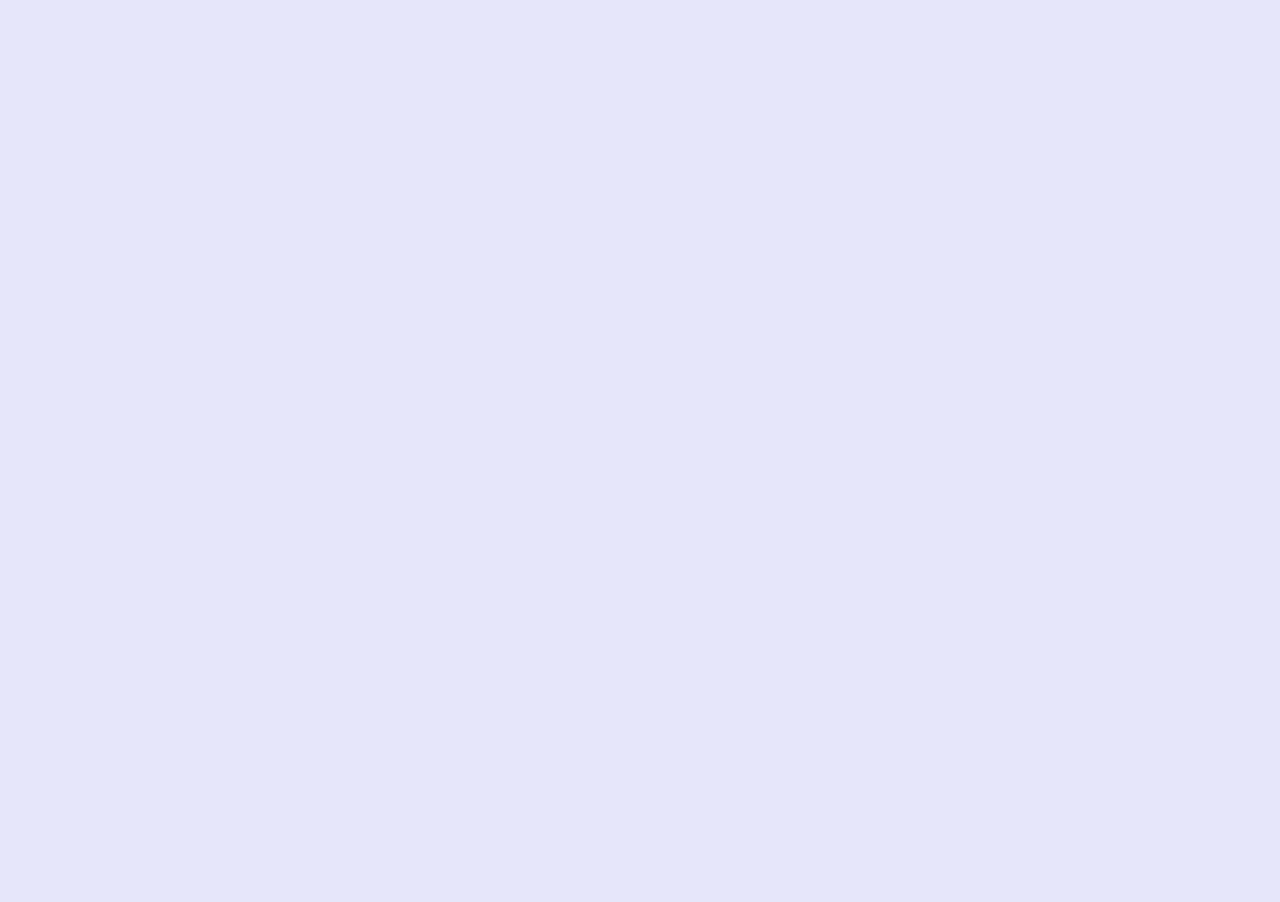
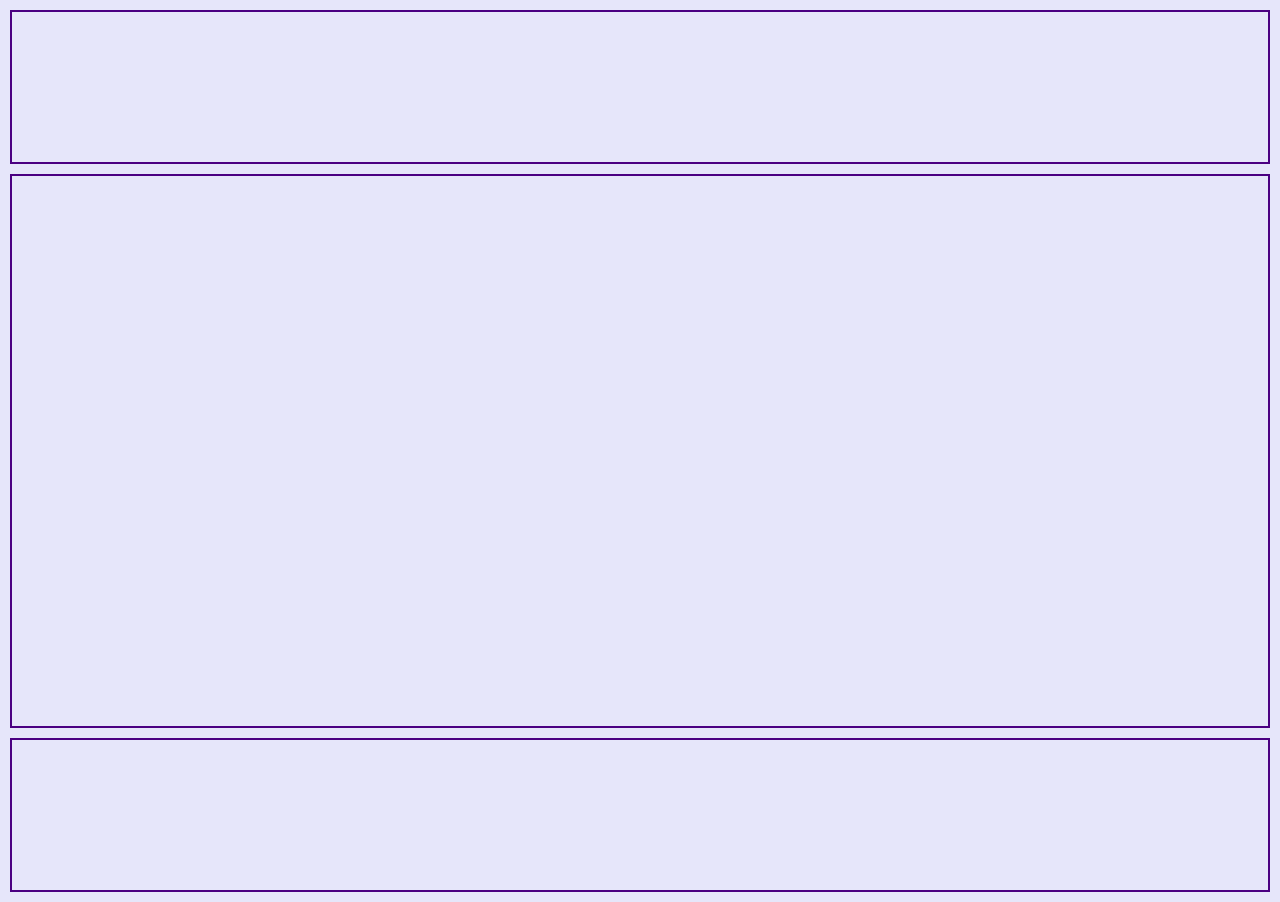
Before and after one commit to gsem73/travel, a website: page source/index.html in a window 1280 px wide. Before the commit the page ends 800 px from the top, so only its background shows below. Drawn offline with Linux system fonts and the light colour scheme.

Commit message:
В сборку добавлен postcss-import

```diff
--- a/gulpfile.js
+++ b/gulpfile.js
@@ -6,6 +6,7 @@ import replace from 'gulp-replace';
 import postcss from 'gulp-postcss';
 import csso from 'postcss-csso';
 import autoprefixer from 'autoprefixer';
+import imp from 'postcss-import';
 
 const html = function() {
   return gulp.src('source/*.html')
@@ -21,6 +22,7 @@ const html = function() {
 const css = function() {
   return gulp.src('source/css/style.css')
     .pipe(postcss([
+        imp,
         autoprefixer,
         csso,
     ]))
--- a/package.json
+++ b/package.json
@@ -34,6 +34,7 @@
     "gulp-postcss": "^9.0.1",
     "gulp-rename": "^2.0.0",
     "gulp-replace": "^1.1.3",
-    "postcss-csso": "^5.0.1"
+    "postcss-csso": "^5.0.1",
+    "postcss-import": "^14.0.2"
   }
 }
--- /dev/null
+++ b/source/css/blocks/footer.css
@@ -0,0 +1,5 @@
+.footer {
+  height: 150px;
+  margin: 10px;
+  border: indigo solid 2px;
+}
--- /dev/null
+++ b/source/css/blocks/header.css
@@ -0,0 +1,5 @@
+.header {
+  height: 150px;
+  margin: 10px;
+  border: indigo solid 2px;
+}
--- /dev/null
+++ b/source/css/blocks/main.css
@@ -0,0 +1,5 @@
+.main {
+  height: 550px;
+  margin: 10px;
+  border: indigo solid 2px;
+}
--- a/source/css/style.css
+++ b/source/css/style.css
@@ -1,4 +1,10 @@
+@import "blocks/header.css";
+@import "blocks/footer.css";
+@import "blocks/main.css";
+
 body {
   background-color: lavender;
   box-sizing: border-box;
+  padding: 0;
+  margin: 0;
 }
--- a/source/index.html
+++ b/source/index.html
@@ -7,6 +7,8 @@
     <link rel="stylesheet" href="css/style.css">
 </head>
 <body>
-
+  <header class="header"></header>
+  <main class="main"></main>
+  <footer class="footer"></footer>
 </body>
 </html>
```
Also changed, not shown: 1 other file.
